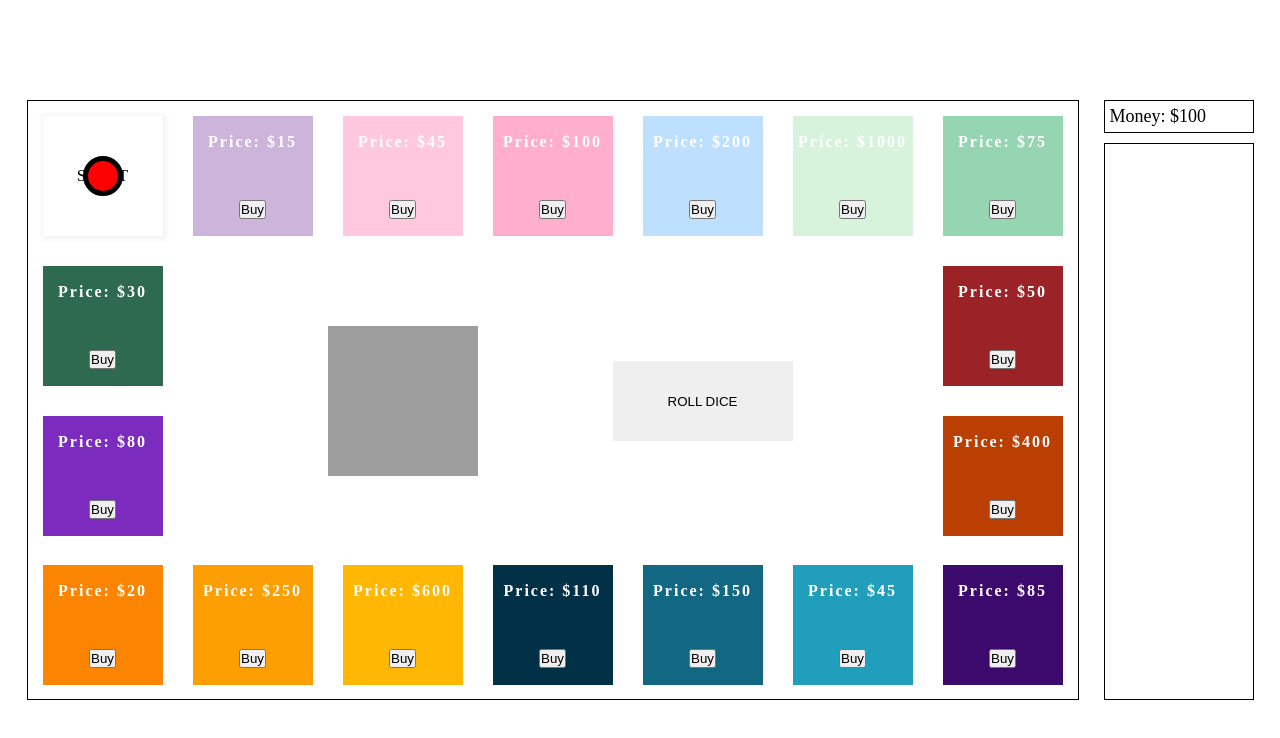
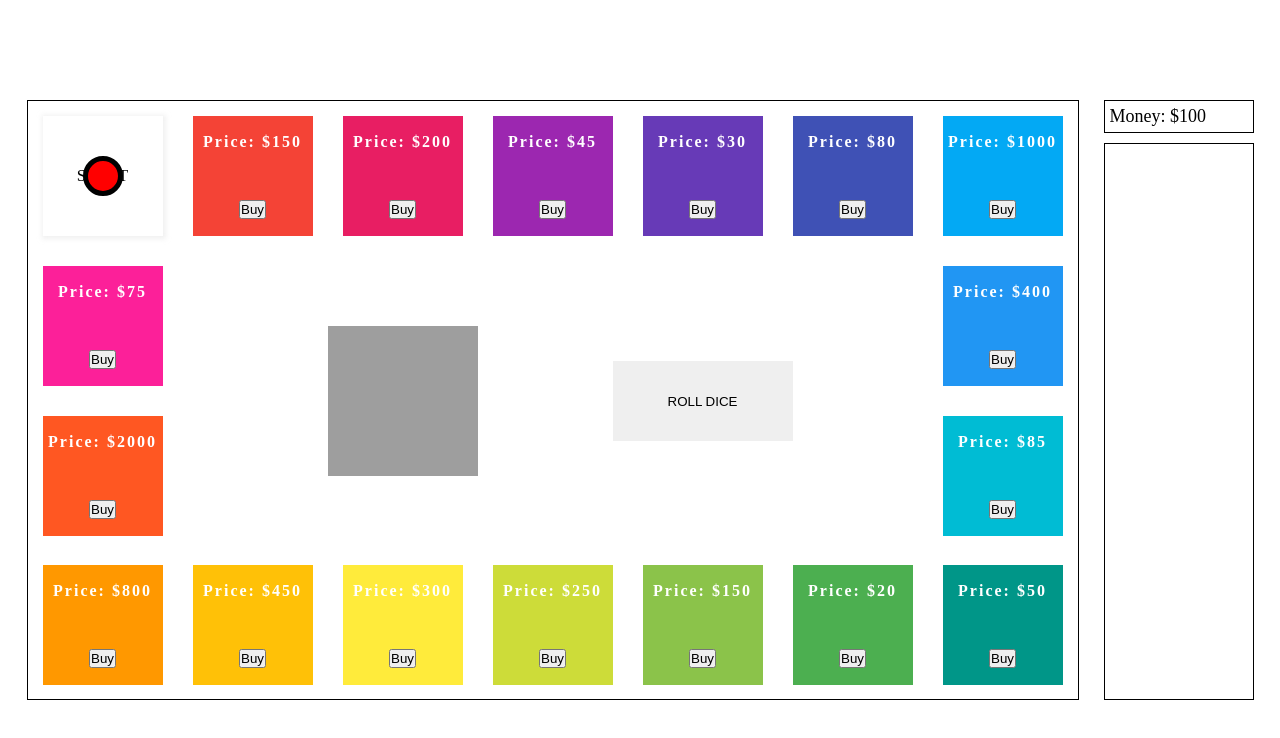
Before and after one commit to giedriusstane/rollDiceGame, a React (Vite) app: page /game in a window 1280 px wide. Shown: the top 738 px of the page. Built offline with nearby package versions, Linux system fonts and the light colour scheme; grey boxes are pictures that could not be loaded.

Commit message:
mainGameBoard refactoring and new update

```diff
--- a/components/Cell.jsx
+++ b/components/Cell.jsx
@@ -12,9 +12,13 @@ const Cell = ({ id, opacityPlayer, price, bgColor }) => {
     if (opacityPlayer === 1 && moneyAmountData >= price) {
       dispatch(updateMoneyAmount(moneyAmountData - price));
       dispatch(
-        updateBoughtStreets({ streetPrice: price, streetColor: bgColor })
+        updateBoughtStreets({
+          streetId: id,
+          streetPrice: price,
+          streetColor: bgColor,
+        })
       );
-      console.log("sold");
+      console.log("bought");
     }
   };
 
@@ -22,6 +26,7 @@ const Cell = ({ id, opacityPlayer, price, bgColor }) => {
     <div className="cell" id={id} style={{ backgroundColor: bgColor }}>
       <PlayerFigure opacityValue={opacityPlayer} />
       <div className="cell-price">Price: ${price}</div>
+
       <button onClick={handleBuyClick} className="btn-cell-buy">
         Buy
       </button>
--- a/components/MainGameBoard.jsx
+++ b/components/MainGameBoard.jsx
@@ -7,139 +7,75 @@ import { useSelector } from "react-redux";
 
 const MainGameBoard = () => {
   const playerOnCellData = useSelector((state) => state.game.playerOnCell);
+  const boughtStreetsData = useSelector((state) => state.game.boughtStreets);
+  const isStreetBought = boughtStreetsData.some((street) => street.streetId);
 
   const cellData = [
     { id: "c-0", price: 150, bgColor: "#f44336" },
     { id: "c-1", price: 200, bgColor: "#e81e63" },
     { id: "c-2", price: 45, bgColor: "#9c27b0" },
     { id: "c-3", price: 30, bgColor: "#673ab7" },
-    { id: "c-4", price: 80, bgColor: "#CDB4DB" },
-    { id: "c-5", price: 1000, bgColor: "#3f51b5" },
+    { id: "c-4", price: 80, bgColor: "#3f51b5" },
+    { id: "c-5", price: 1000, bgColor: "#03a9f4" },
     { id: "c-6", price: 400, bgColor: "#2196f3" },
-    { id: "c-7", price: 85, bgColor: "#03a9f4" },
-    { id: "c-8", price: 50, bgColor: "#CDB4DB" },
-    { id: "c-9", price: 20, bgColor: "#CDB4DB" },
-    { id: "c-10", price: 150, bgColor: "#CDB4DB" },
-    { id: "c-11", price: 250, bgColor: "#CDB4DB" },
-    { id: "c-12", price: 300, bgColor: "#CDB4DB" },
-    { id: "c-13", price: 450, bgColor: "#CDB4DB" },
-    { id: "c-14", price: 800, bgColor: "#CDB4DB" },
-    { id: "c-15", price: 2000, bgColor: "#CDB4DB" },
-    { id: "c-16", price: 75, bgColor: "#CDB4DB" },
+    { id: "c-7", price: 85, bgColor: "#00bcd4" },
+    { id: "c-8", price: 50, bgColor: "#009688" },
+    { id: "c-9", price: 20, bgColor: "#4caf50" },
+    { id: "c-10", price: 150, bgColor: "#8bc34a" },
+    { id: "c-11", price: 250, bgColor: "#cddc39" },
+    { id: "c-12", price: 300, bgColor: "#ffeb3b" },
+    { id: "c-13", price: 450, bgColor: "#ffc107" },
+    { id: "c-14", price: 800, bgColor: "#ff9800" },
+    { id: "c-15", price: 2000, bgColor: "#ff5722" },
+    { id: "c-16", price: 75, bgColor: "#fc2099" },
   ];
 
   return (
     <div className="main-game-board">
       <div className="box-1">
         <StartCell opacityPlayer={playerOnCellData === 0 ? 1 : 0} />
+        {cellData.slice(0, 6).map((cell, index) => (
           <Cell
-          id="c-0"
-          opacityPlayer={playerOnCellData === 1 ? 1 : 0}
-          price={15}
-          bgColor={"#CDB4DB"}
+            key={index}
+            id={cell.id}
+            opacityPlayer={playerOnCellData === index + 1 ? 1 : 0}
+            price={cell.price}
+            bgColor={cell.bgColor}
           />
-        <Cell
-          id="c-1"
-          opacityPlayer={playerOnCellData === 2 ? 1 : 0}
-          price={45}
-          bgColor={"#FFC8DD"}
-        />
-        <Cell
-          id="c-2"
-          opacityPlayer={playerOnCellData === 3 ? 1 : 0}
-          price={100}
-          bgColor={"#FFAFCC"}
-        />
-        <Cell
-          id="c-3"
-          opacityPlayer={playerOnCellData === 4 ? 1 : 0}
-          price={200}
-          bgColor={"#BDE0FE"}
-        />
-        <Cell
-          id="c-4"
-          opacityPlayer={playerOnCellData === 5 ? 1 : 0}
-          price={1000}
-          bgColor={"#D8F3DC"}
-        />
-        <Cell
-          id="c-5"
-          opacityPlayer={playerOnCellData === 6 ? 1 : 0}
-          price={75}
-          bgColor={"#95D5B2"}
-        />
+        ))}
       </div>
       <div className="box-2">
+        {cellData.slice(6, 8).map((cell, index) => (
           <Cell
-          id="c-6"
-          opacityPlayer={playerOnCellData === 17 ? 1 : 0}
-          price={30}
-          bgColor={"#2D6A4F"}
+            key={index}
+            id={cell.id}
+            opacityPlayer={playerOnCellData === index + 7 ? 1 : 0}
+            price={cell.price}
+            bgColor={cell.bgColor}
           />
-        <Cell
-          id="c-7"
-          opacityPlayer={playerOnCellData === 16 ? 1 : 0}
-          price={80}
-          bgColor={"#7B2CBF"}
-        />
+        ))}
       </div>
       <div className="box-3">
+        {cellData.slice(15, 17).map((cell, index) => (
           <Cell
-          id="c-8"
-          opacityPlayer={playerOnCellData === 7 ? 1 : 0}
-          price={50}
-          bgColor={"#9B2226"}
+            key={index}
+            id={cell.id}
+            opacityPlayer={playerOnCellData === index + 16 ? 1 : 0}
+            price={cell.price}
+            bgColor={cell.bgColor}
           />
-        <Cell
-          id="c-9"
-          opacityPlayer={playerOnCellData === 8 ? 1 : 0}
-          price={400}
-          bgColor={"#BB3E03"}
-        />
+        ))}
       </div>
       <div className="box-4">
+        {cellData.slice(8, 15).map((cell, index) => (
           <Cell
-          id="c-10"
-          opacityPlayer={playerOnCellData === 15 ? 1 : 0}
-          price={20}
-          bgColor={"#FB8500"}
+            key={index}
+            id={cell.id}
+            opacityPlayer={playerOnCellData === index + 9 ? 1 : 0}
+            price={cell.price}
+            bgColor={cell.bgColor}
           />
-        <Cell
-          id="c-11"
-          opacityPlayer={playerOnCellData === 14 ? 1 : 0}
-          price={250}
-          bgColor={"#FD9E02"}
-        />
-        <Cell
-          id="c-12"
-          opacityPlayer={playerOnCellData === 13 ? 1 : 0}
-          price={600}
-          bgColor={"#FFB703"}
-        />
-        <Cell
-          id="c-13"
-          opacityPlayer={playerOnCellData === 12 ? 1 : 0}
-          price={110}
-          bgColor={"#023047"}
-        />
-        <Cell
-          id="c-14"
-          opacityPlayer={playerOnCellData === 11 ? 1 : 0}
-          price={150}
-          bgColor={"#126782"}
-        />
-        <Cell
-          id="c-15"
-          opacityPlayer={playerOnCellData === 10 ? 1 : 0}
-          price={45}
-          bgColor={"#219EBC"}
-        />
-        <Cell
-          id="c-16"
-          opacityPlayer={playerOnCellData === 9 ? 1 : 0}
-          price={85}
-          bgColor={"#3C096C"}
-        />
+        ))}
       </div>
       <div className="box-5">
         <Dice />
--- a/src/App.css
+++ b/src/App.css
@@ -48,6 +48,7 @@
 }
 
 .main-game-board .box-1 {
+  /* background-color: green; */
   display: flex;
   justify-content: center;
   align-items: center;
@@ -56,16 +57,7 @@
 }
 
 .main-game-board .box-2 {
-  display: flex;
-  flex-direction: column;
-  align-items: center;
-  justify-content: center;
-  gap: 30px;
-  grid-column: 1 / 2;
-  grid-row: 2 / 4;
-}
-
-.main-game-board .box-3 {
+  /* background-color: yellowgreen; */
   display: flex;
   flex-direction: column;
   align-items: center;
@@ -75,10 +67,23 @@
   grid-row: 2 / 4;
 }
 
+.main-game-board .box-3 {
+  /* background-color: rgb(120, 120, 190); */
+  display: flex;
+  flex-direction: column-reverse;
+  align-items: center;
+  justify-content: center;
+  gap: 30px;
+  grid-column: 1 / 2;
+  grid-row: 2 / 4;
+}
+
 .main-game-board .box-4 {
+  /* background-color: rgb(190, 120, 156); */
   grid-column: 1 / 8;
   grid-row: 4 / 5;
   display: flex;
+  flex-direction: row-reverse;
   justify-content: center;
   align-items: center;
   gap: 30px;
```
Lines whose indentation alone changed are shown as unchanged.
